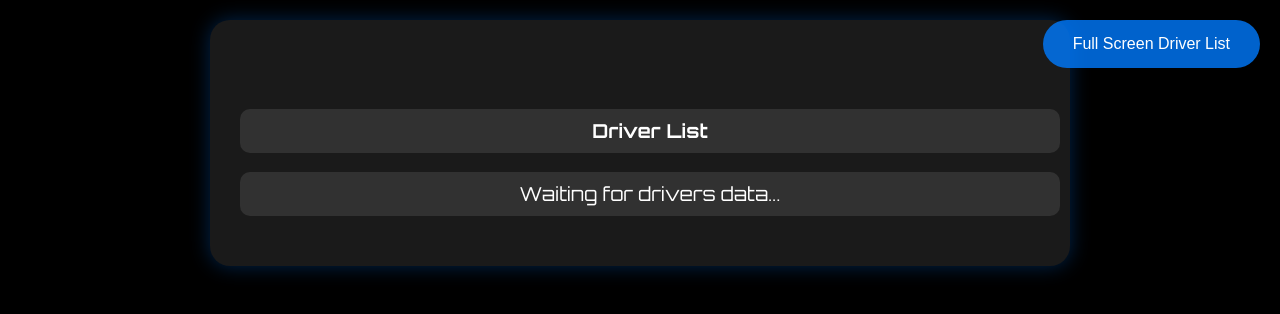
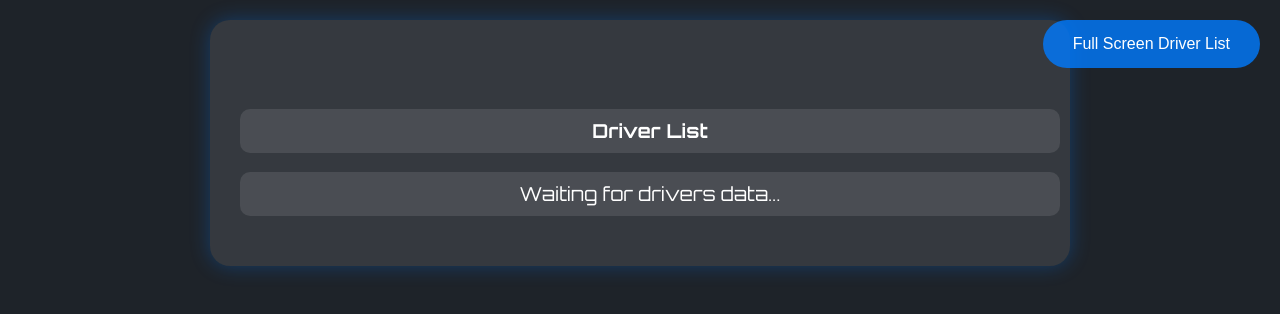
Before and after one commit to Larrry85/rally, a website: page public/next-race.html in a window 1280 px wide. Drawn offline with nearby package versions, Linux system fonts and the light colour scheme; no server answers.

Commit message:
every page has same bg

```diff
--- a/public/css/next-race.css
+++ b/public/css/next-race.css
@@ -3,7 +3,7 @@
 
 /* Style the body element */
 body {
-  background-color: #000000; /* Set background color to black */
+  background-color: #1e2329; /* Set background color to black */
   font-family: "Orbitron", sans-serif; /* Use the Orbitron font */
   margin: 0; /* Remove default margin */
   padding: 20px; /* Add padding around the body */
--- a/public/css/race-countdown.css
+++ b/public/css/race-countdown.css
@@ -10,7 +10,7 @@ body {
   justify-content: center; /* Center items horizontally */
   align-items: center; /* Center items vertically */
   min-height: 100vh; /* Set minimum height to 100% of the viewport height */
-  background-color: #000000; /* Set background color to black */
+  background-color: #1e2329; /* Set background color to black */
   color: #ffffff; /* Set text color to white */
 }
 
--- a/public/css/race-flags.css
+++ b/public/css/race-flags.css
@@ -10,7 +10,7 @@ body {
   justify-content: center; /* Center items horizontally */
   align-items: center; /* Center items vertically */
   min-height: 100vh; /* Set minimum height to 100% of the viewport height */
-  background-color: #000000; /* Set background color to black */
+  background-color: #1e2329; /* Set background color to black */
   color: #ffffff; /* Set text color to white */
 }
 
```
